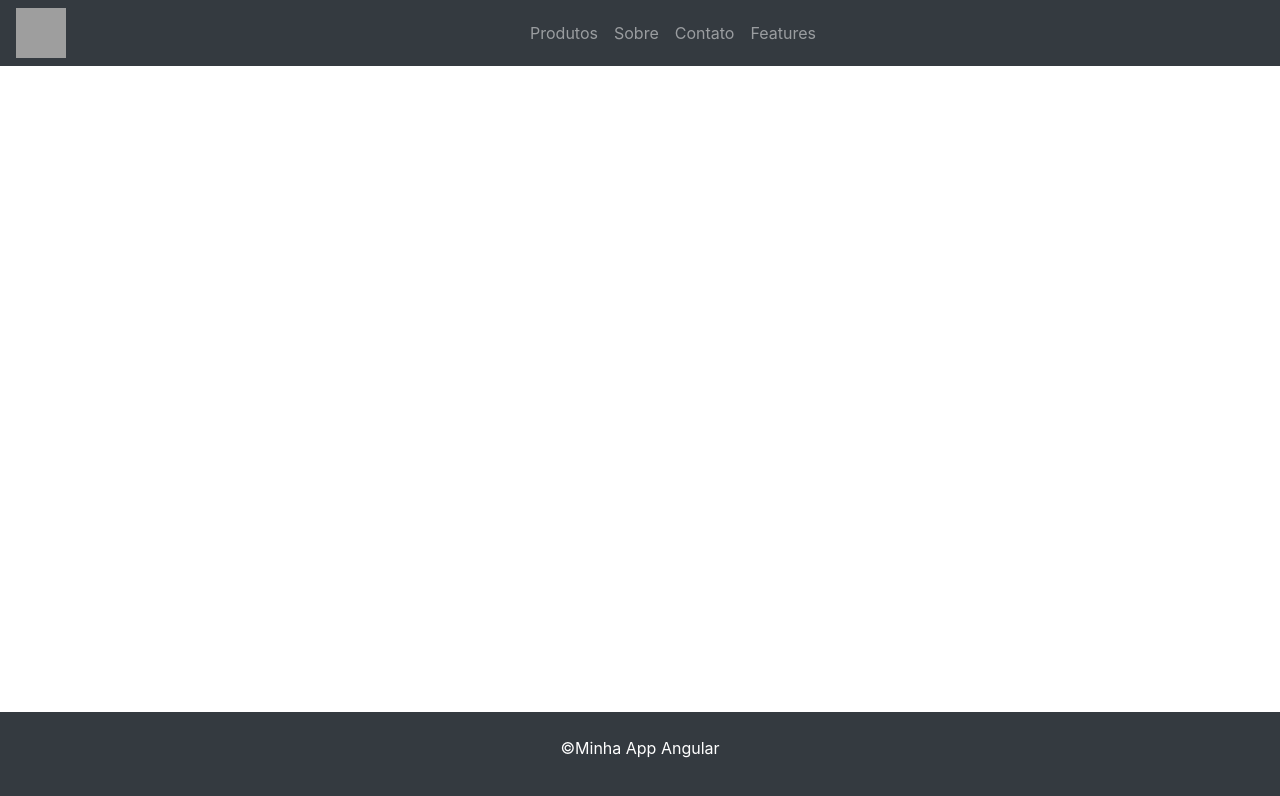
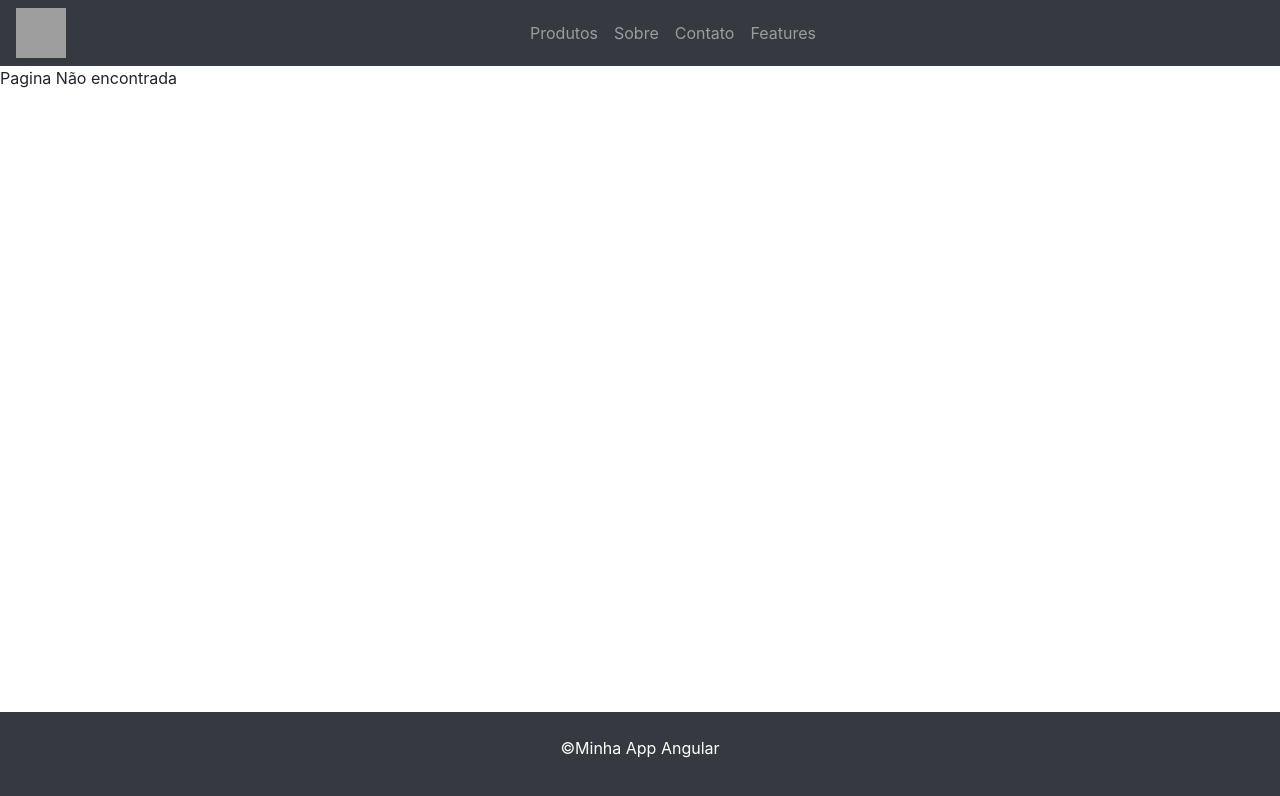
Before and after one commit to GedanMagal/Project-Angular1, an Angular app: page /404 in a window 1280 px wide. Before the commit this address led to /. Shown: the top 796 px of the page. Built offline with nearby package versions, Linux system fonts and the light colour scheme; grey boxes are pictures that could not be loaded.

Commit message:
Corrigindo rota 404

```diff
--- a/src/app/app.module.ts
+++ b/src/app/app.module.ts
@@ -10,6 +10,7 @@ import { FooterComponent } from './navegacao/footer/footer.component';
 import { SobreComponent } from './institucional/sobre/sobre.component';
 import { ContatoComponent } from './institucional/contato/contato.component';
 import { rootRouterConfig } from './app.routes';
+import { NotFoundComponent } from './navegacao/not-found/not-found.component';
 
 @NgModule({
   declarations: [
@@ -18,7 +19,8 @@ import { rootRouterConfig } from './app.routes';
     HomeComponent,
     FooterComponent,
     SobreComponent,
-    ContatoComponent
+    ContatoComponent,
+    NotFoundComponent
   ],
   imports: [
     BrowserModule,
--- a/src/app/app.routes.ts
+++ b/src/app/app.routes.ts
@@ -2,10 +2,13 @@ import { Routes } from '@angular/router';
 import { HomeComponent } from './navegacao/home/home.component';
 import { ContatoComponent } from './institucional/contato/contato.component';
 import { SobreComponent } from './institucional/sobre/sobre.component';
+import { NotFoundComponent } from './navegacao/not-found/not-found.component';
 
 export const rootRouterConfig: Routes = [
     { path: '', redirectTo: '/home', pathMatch: 'full' },
     { path: 'home', component: HomeComponent },
     { path: 'contato', component: ContatoComponent },
-    { path: 'sobre', component: SobreComponent}
+    { path: 'sobre', component: SobreComponent},
+    {path: '404', component: NotFoundComponent},
+    {path: '**', redirectTo: '/404'}
 ];
--- /dev/null
+++ b/src/app/navegacao/not-found/not-found.component.html
@@ -0,0 +1 @@
+Pagina Não encontrada
--- /dev/null
+++ b/src/app/navegacao/not-found/not-found.component.ts
@@ -0,0 +1,8 @@
+import { Component, OnInit } from '@angular/core';
+
+@Component({
+  selector: 'app-not-found',
+  templateUrl: './not-found.component.html',
+  styles: []
+})
+export class NotFoundComponent{}
```
